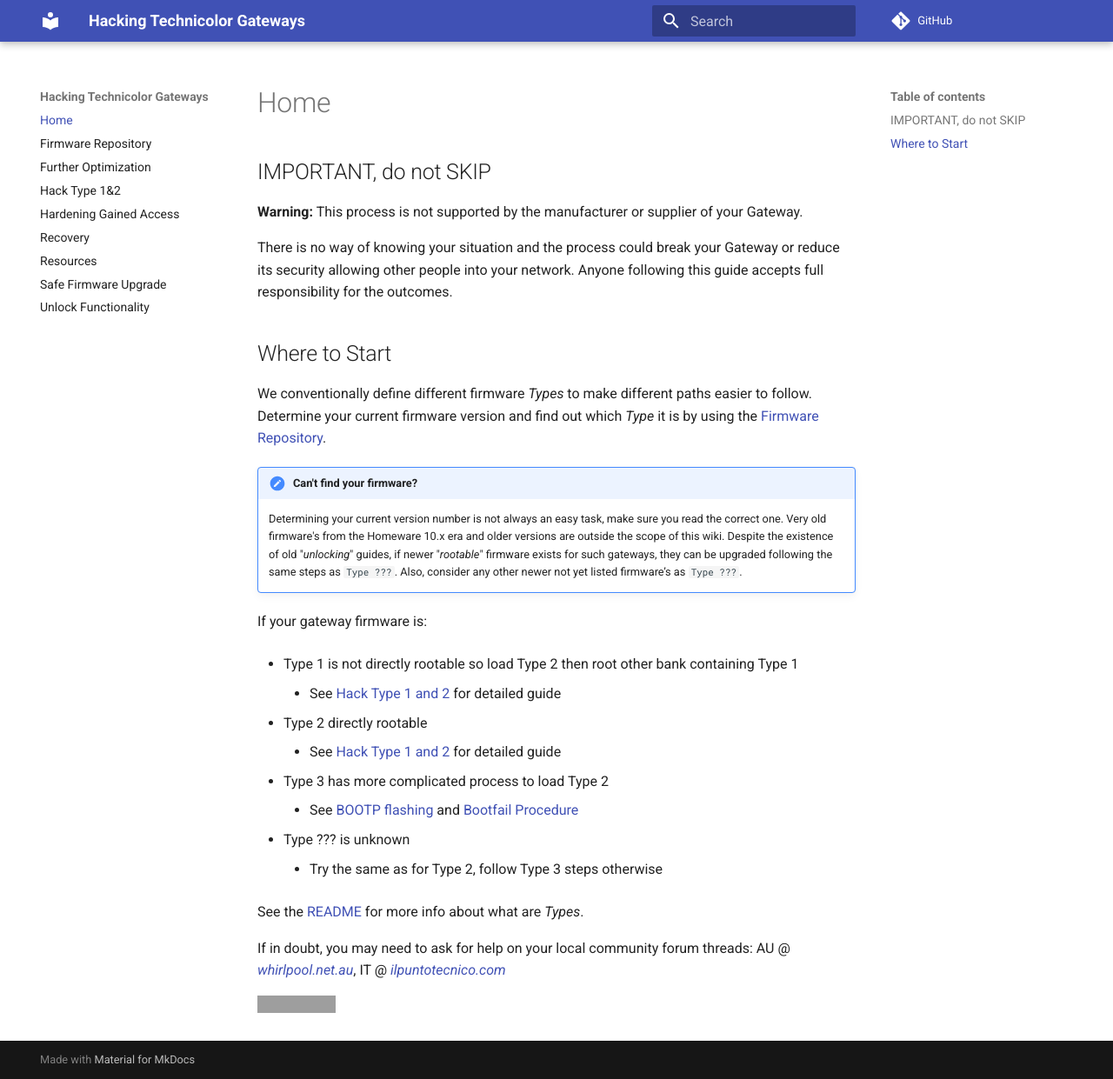
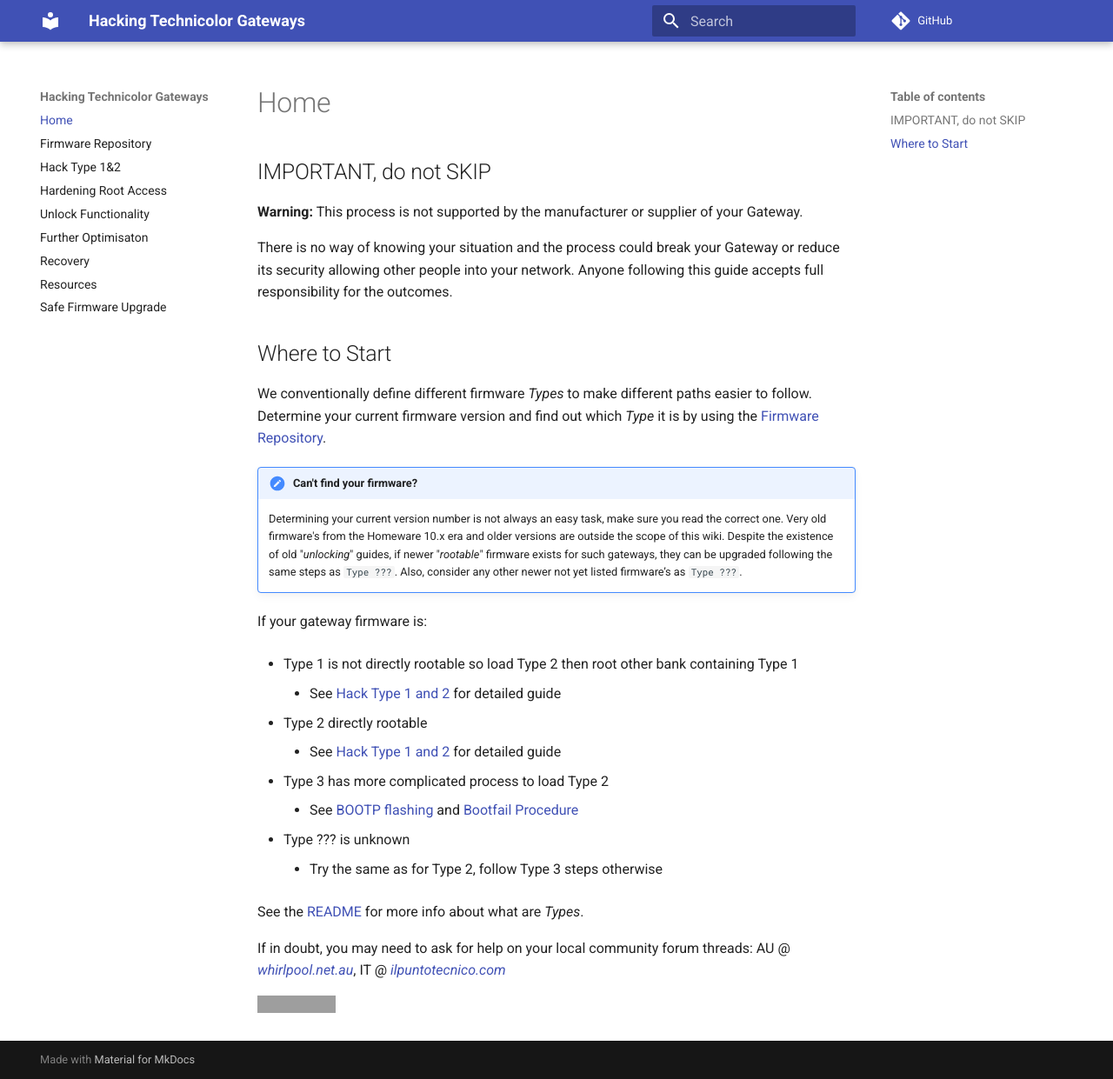
Before and after one commit to hack-technicolor/hack-technicolor, an MkDocs documentation site: the page built from docs/index.md, in a window 1280 px wide and 1241 px high. Shown: the whole window at 87% size. Built offline with MkDocs 1.6.1 and Material for MkDocs 9.7.7, drawn with Linux system fonts in a browser that asks for light colours; comment, search, counter and statistics services are not loaded; some of the changed lines change nothing that is shown; grey boxes are pictures that could not be loaded.

Commit message:
Order tabs in meaningful order

```diff
--- a/mkdocs.yml
+++ b/mkdocs.yml
@@ -17,3 +17,14 @@
 plugins:
     - search
     - pdf-export
+
+nav:
+    - 'Home': 'index.md'
+    - 'Firmware Repository': 'Firmware Repository.md'
+    - 'Hack Type 1&2': 'Hack Type 1&2.md'
+    - 'Hardening Root Access': 'Hardening Root Access.md'
+    - 'Unlock Functionality': 'Unlock Functionality.md'
+    - 'Further Optimisaton': 'Further Optimisaton.md'
+    - 'Recovery': 'Recovery.md'
+    - 'Resources': 'Resources.md'
+    - 'Safe Firmware Upgrade': 'Safe Firmware Upgrade.md'
```
